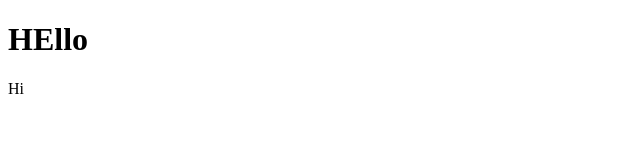
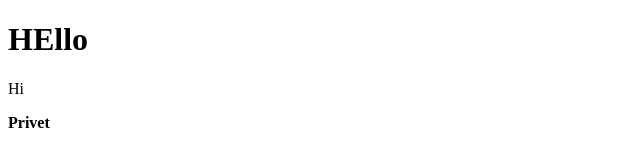
Before and after one commit to MrZIIXP/Practice, a plain HTML site: page index.html in a window 1280 px wide. Shown: the full height of the page, 0-640 px from the left. Drawn offline with Linux system fonts and the light colour scheme.

Commit message:
Edit to b

```diff
--- a/index.html
+++ b/index.html
@@ -9,6 +9,6 @@
 
     <h1>HEllo</h1>
     <p>Hi</p>
-
+    <b>Privet</b>
 </body>
 </html>
```
